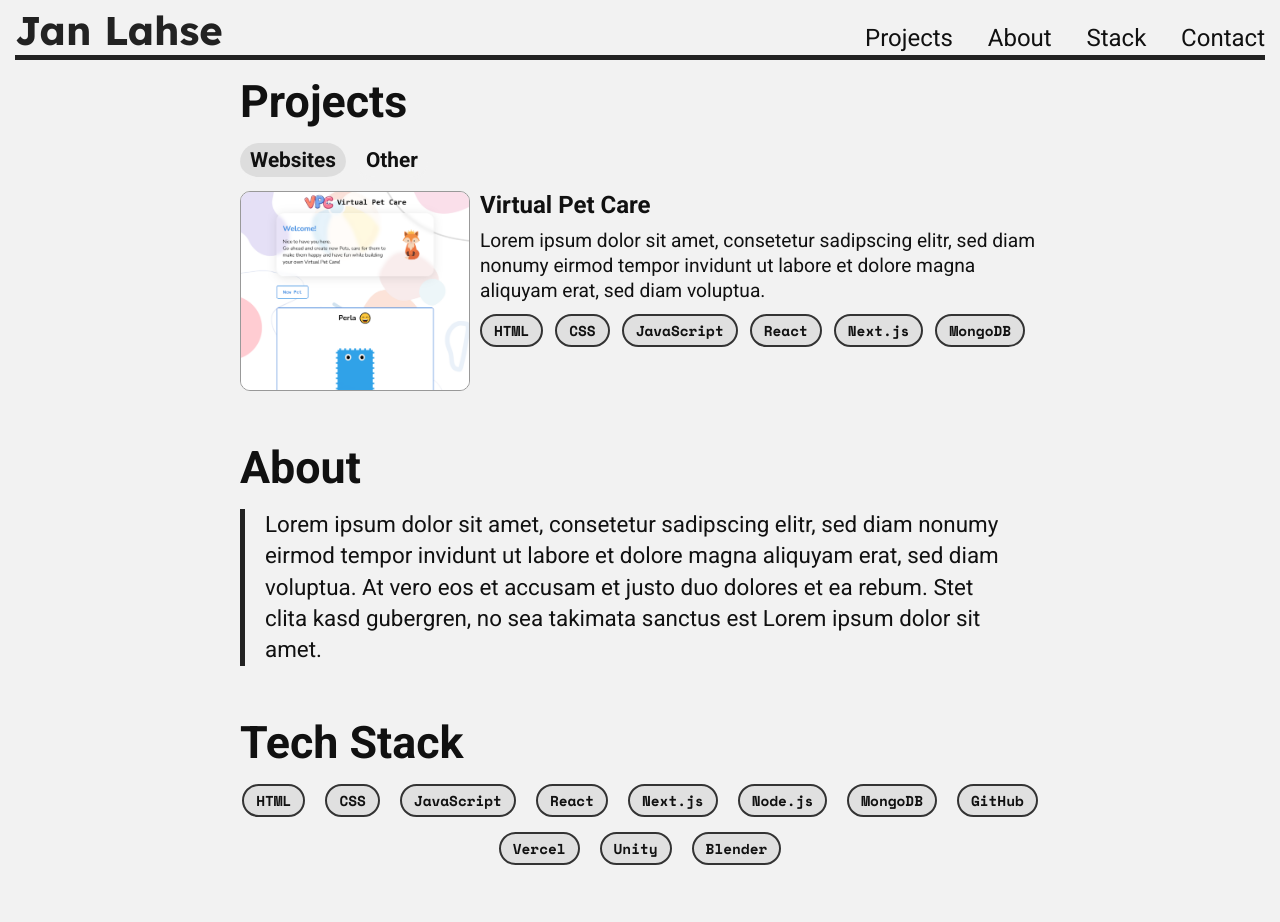
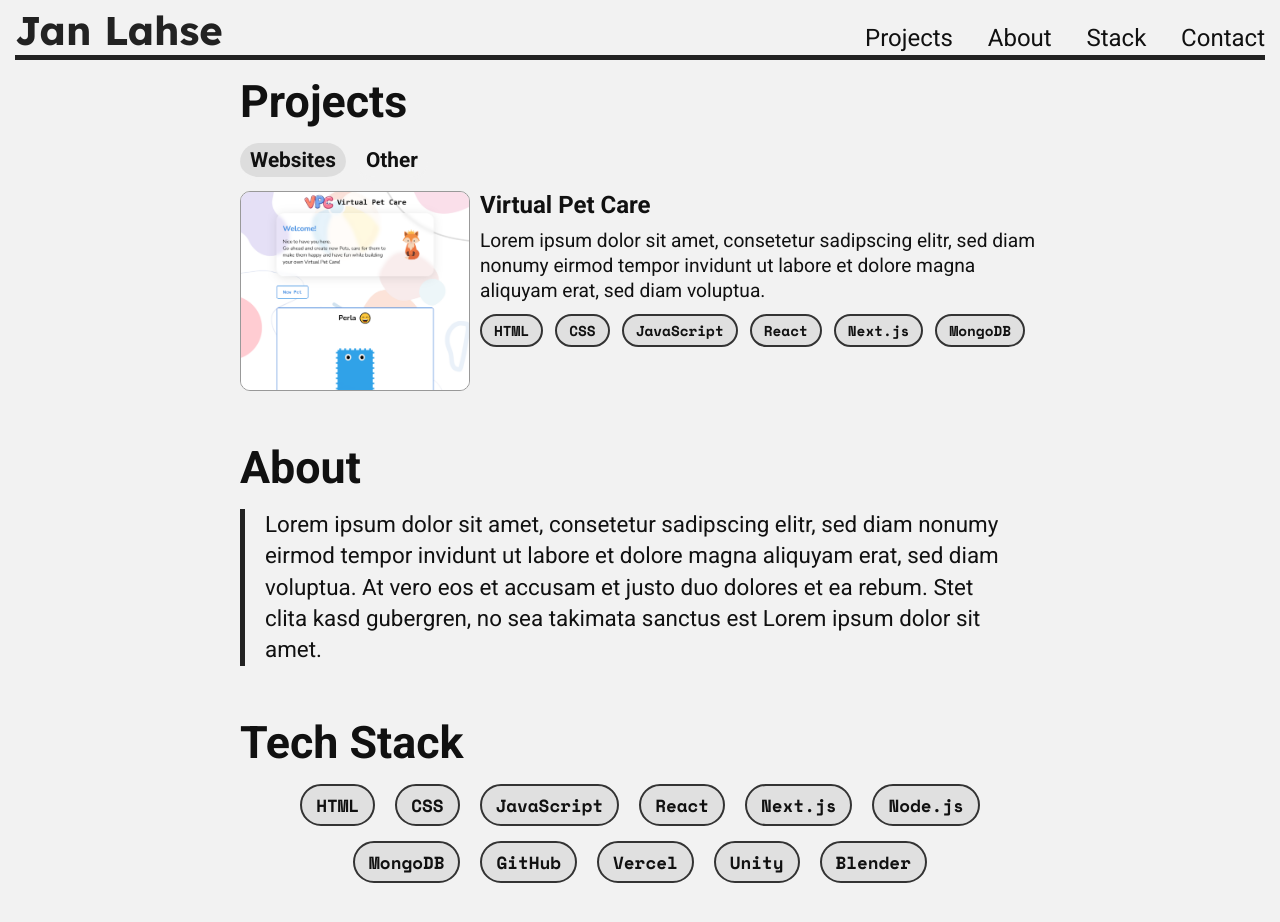
Before and after one commit to janlahse/portfolio, a Next.js app: page / in a window 1280 px wide. Shown: the top 922 px of the page. Built offline with nearby package versions, Linux system fonts and the light colour scheme.

Commit message:
fixed tech stack

```diff
--- a/components/TagList.js
+++ b/components/TagList.js
@@ -4,9 +4,9 @@ import Tag from "./Tag";
 export default function TagList({ tags, isForTechStack }) {
   return (
     <List $isForTechStack={isForTechStack}>
-      {tags.map((tag) => {
-        return <Tag skill={tag} $isForTechStack={isForTechStack} key={tag} />;
-      })}
+      {tags.map((tag) => (
+        <Tag skill={tag} isForTechStack={isForTechStack} key={tag} />
+      ))}
     </List>
   );
 }
--- a/components/TechStack.js
+++ b/components/TechStack.js
@@ -1,4 +1,3 @@
-import styled from "styled-components";
 import TagList from "./TagList";
 
 const skills = [
```
